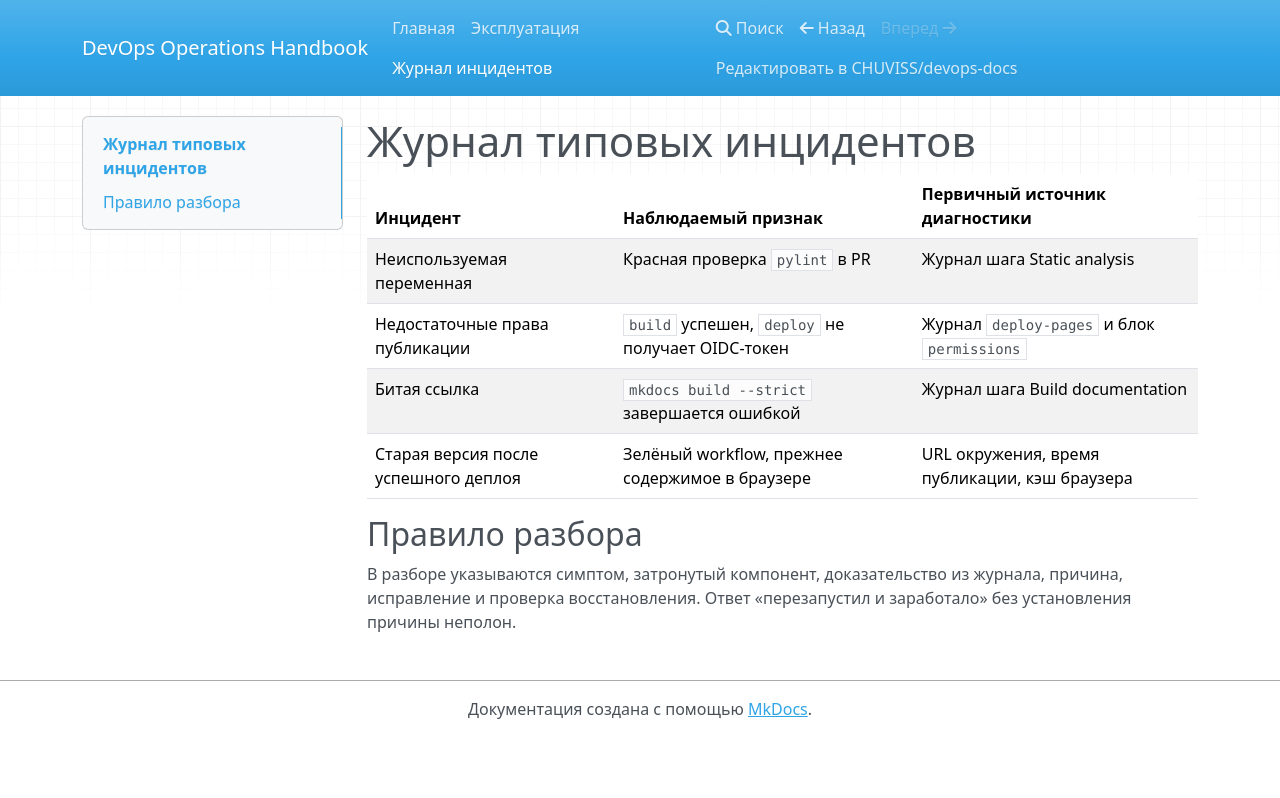
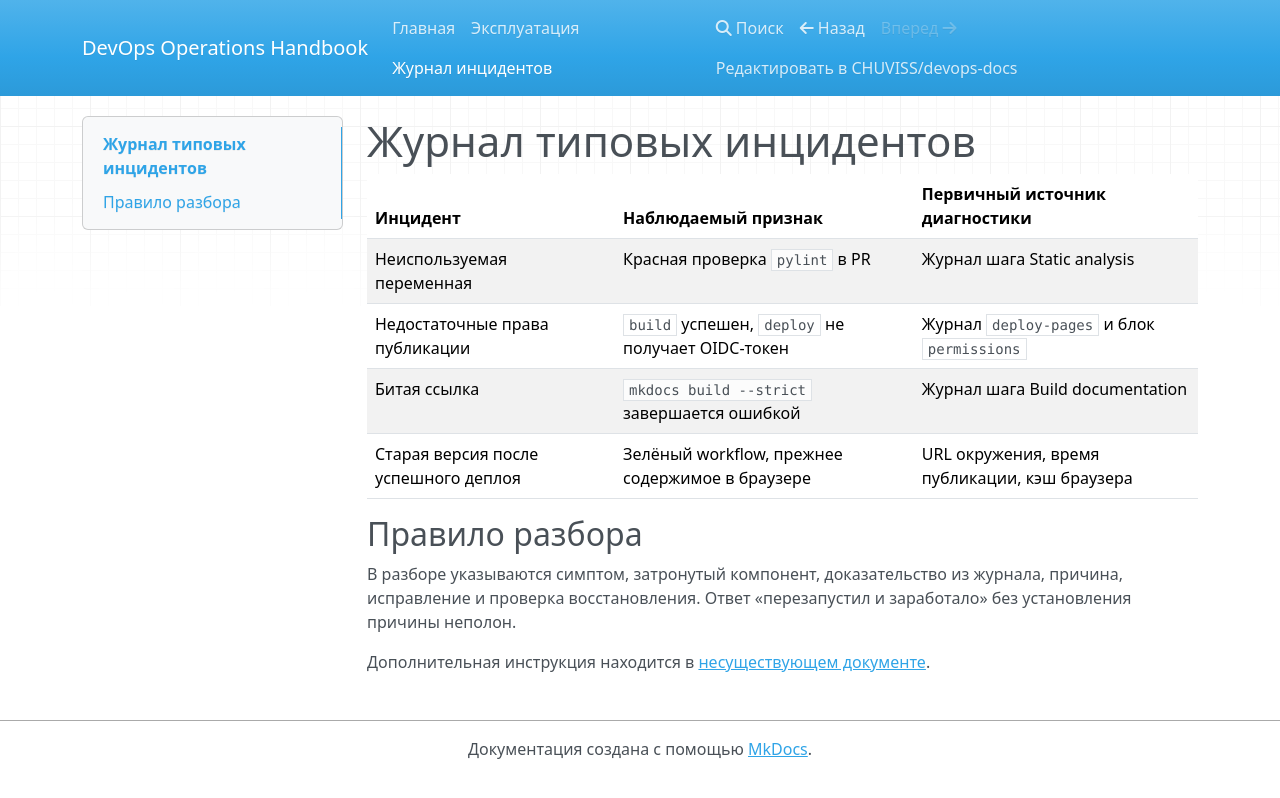
Before and after one commit to CHUVISS/devops-docs, an MkDocs documentation site: the page built from docs/incidents.md, in a window 1280 px wide. Shown: the top 798 px of the page. Built offline with MkDocs 1.6.1, drawn with Linux system fonts in a browser that asks for light colours; nearby versions of some CDN libraries.

Commit message:
docs: add broken link control experiment

```diff
--- a/docs/incidents.md
+++ b/docs/incidents.md
@@ -10,3 +10,5 @@
 ## Правило разбора
 
 В разборе указываются симптом, затронутый компонент, доказательство из журнала, причина, исправление и проверка восстановления. Ответ «перезапустил и заработало» без установления причины неполон.
+
+Дополнительная инструкция находится в [несуществующем документе](missing-page.md).
```
